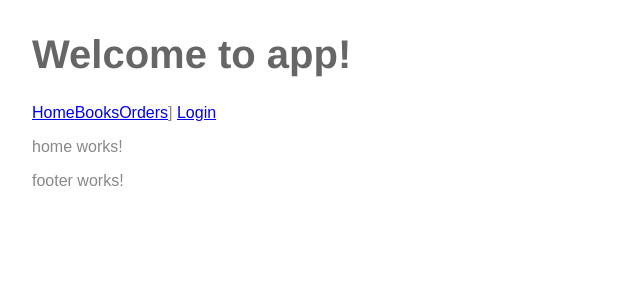
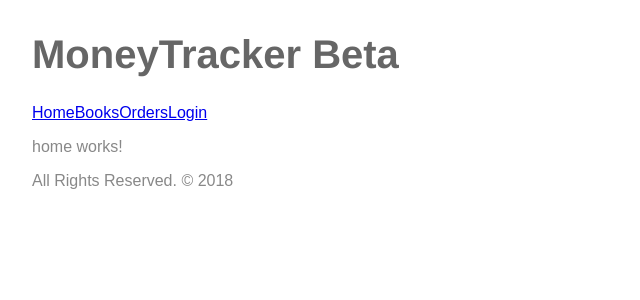
Before and after one commit to 3610project/accounting, an Angular app: page / in a window 1280 px wide. Shown: the top 300 px of the page, without its empty margins (0-640 px from the left). Built offline with nearby package versions, Linux system fonts and the light colour scheme.

Commit message:
minor fix

```diff
--- a/src/app/app.component.html
+++ b/src/app/app.component.html
@@ -1,5 +1,5 @@
 <h1>
-  Welcome to {{ title }}!
+  MoneyTracker Beta
 </h1>
 
 <app-nav-bar></app-nav-bar>
--- a/src/app/footer/footer.component.html
+++ b/src/app/footer/footer.component.html
@@ -1,3 +1,3 @@
 <p>
-  footer works!
+  All Rights Reserved. © 2018
 </p>
--- a/src/app/nav-bar/nav-bar.component.html
+++ b/src/app/nav-bar/nav-bar.component.html
@@ -1,6 +1,6 @@
 <nav>
   <a routerLink="/">Home</a>
   <a routerLink="/books">Books</a>
-  <a routerLink="/orders">Orders</a>]
+  <a routerLink="/orders">Orders</a>
   <a routerLink="/login">Login</a>
 </nav>
```
